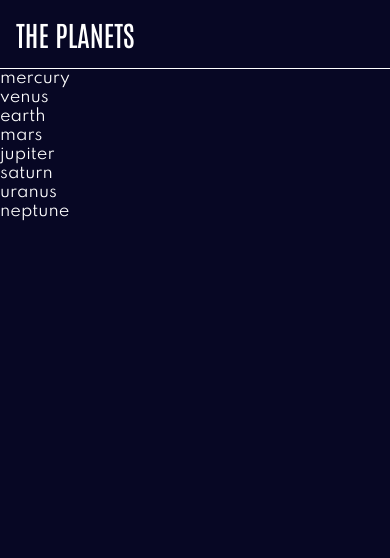
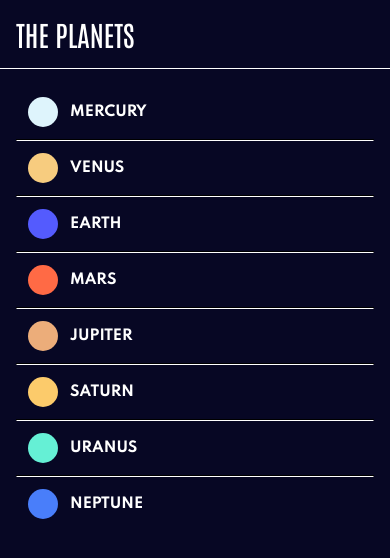
Before and after one commit to aashabul/planetApp-react-native, a React Native app: screen /Home in a window 390 px wide. Shown: the top 558 px of the page. Built offline with nearby package versions, Linux system fonts and the light colour scheme.

Commit message:
homescreen updated

```diff
--- a/src/screens/home.js
+++ b/src/screens/home.js
@@ -11,21 +11,28 @@ import Text from "../components/text/text";
 import PlanetHeader from "../components/planet-header";
 import { colors } from "../theme/colors";
 import { PLANET_LIST } from "../data/planet-list";
+import { spacing } from "../theme/spacing";
 
 export default function Home() {
   return (
     <SafeAreaView style={styles.container}>
       <PlanetHeader />
       <FlatList
+        contentContainerStyle={styles.list}
         data={PLANET_LIST}
         keyExtractor={(item) => item.name}
         renderItem={({ item }) => {
+          const { name, color } = item;
           return (
-            <View>
-              <Text>{item.name}</Text>
+            <View style={styles.item}>
+              <View style={[styles.circle, { backgroundColor: color }]} />
+              <Text preset="h4" style={styles.itemName}>
+                {name}
+              </Text>
             </View>
           );
         }}
+        ItemSeparatorComponent={() => <View style={styles.separator} />}
       />
     </SafeAreaView>
   );
@@ -36,4 +43,25 @@ const styles = StyleSheet.create({
     backgroundColor: colors.black,
     paddingTop: Platform.OS === "android" ? StatusBar.currentHeight : 0,
   },
+  list: {
+    padding: spacing[5],
+  },
+  item: {
+    flexDirection: "row",
+    alignItems: "center",
+    padding: spacing[4],
+  },
+  circle: {
+    width: 30,
+    height: 30,
+    borderRadius: 15,
+  },
+  itemName: {
+    textTransform: "uppercase",
+    marginLeft: spacing[4],
+  },
+  separator: {
+    borderBottomColor: colors.white,
+    borderWidth: 0.5,
+  },
 });
```
